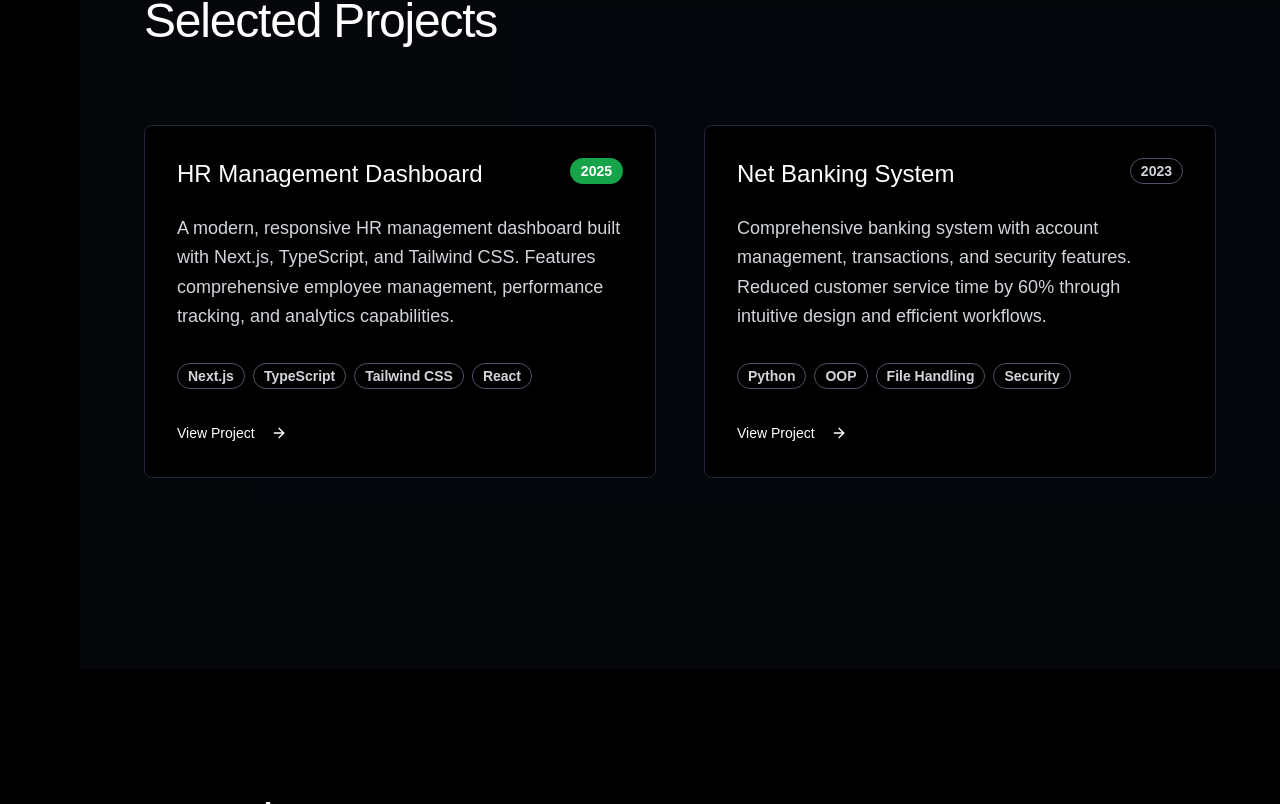
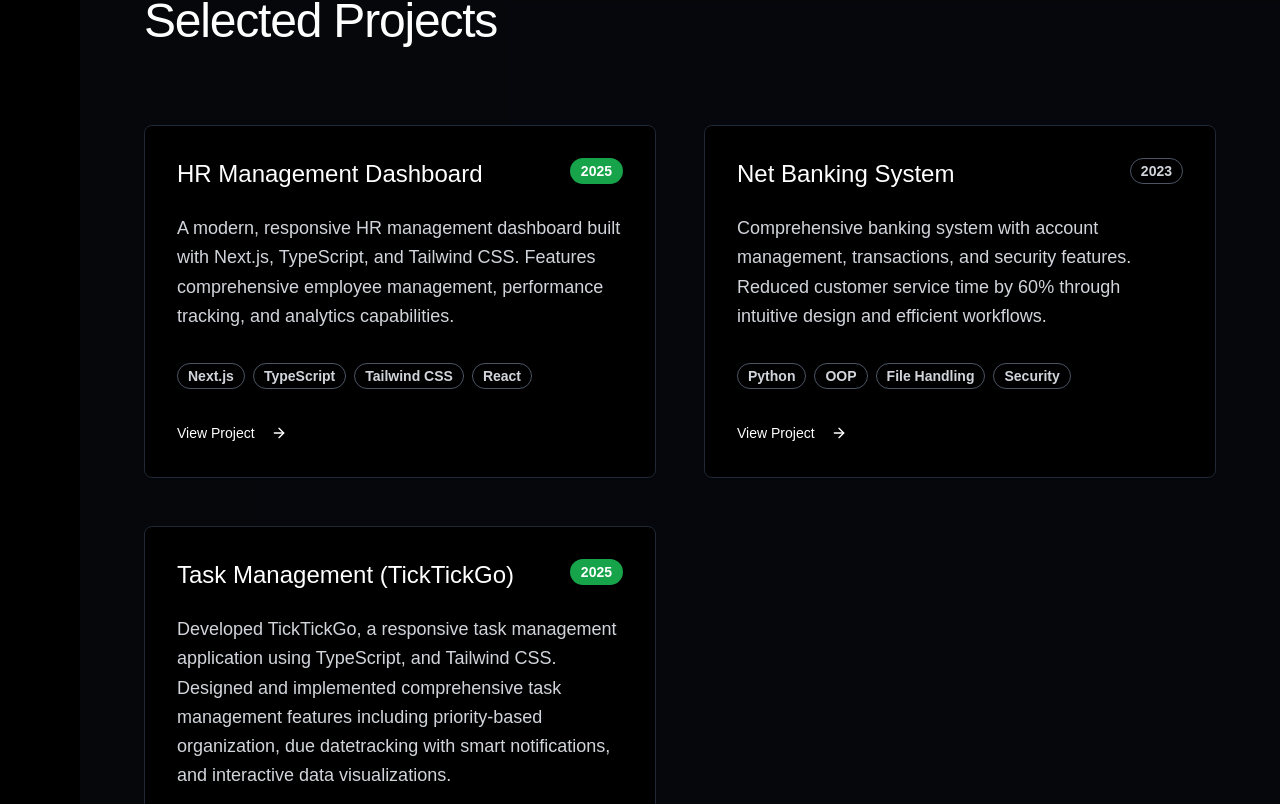
Before and after one commit to Ved-Narayan/Portfolio, a Next.js app: page / in a window 1280 px wide. Shown: the part 1776-2580 px from the top of the page. Built offline with nearby package versions, Linux system fonts and the light colour scheme.

Commit message:
Update page.tsx

```diff
--- a/app/page.tsx
+++ b/app/page.tsx
@@ -306,7 +306,7 @@ export default function Portfolio() {
                       : "border-black text-black hover:bg-black hover:text-white"
                   }`}
                 >
-                  <a href="/Resume.pdf" download="Ved_Narayan_Resume.pdf">
+                  <a href="/Resume_Ved.pdf" download="Ved_Narayan_Resume.pdf">
                     <Download className="mr-2" size={16} />
                     Resume
                   </a>
@@ -437,6 +437,14 @@ export default function Portfolio() {
                   tech: ["Python", "OOP", "File Handling", "Security"],
                   year: "2023",
                   status: "Completed",
+                },
+                {
+                  title: "Task Management (TickTickGo)",
+                  description:
+                    "Developed TickTickGo, a responsive task management application using TypeScript, and Tailwind CSS. Designed and implemented comprehensive task management features including priority-based organization, due datetracking with smart notifications, and interactive data visualizations.",
+                  tech: ["Next.js", "TypeScript", "Tailwind CSS", "React"],
+                  year: "2025",
+                  status: "Live",
                 },
               ].map((project, index) => (
                 <div
```
